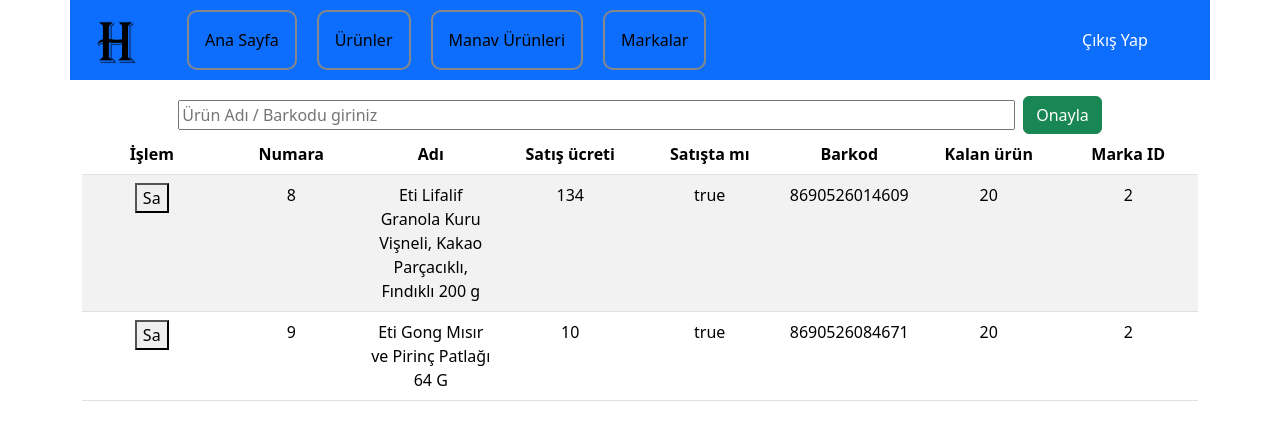
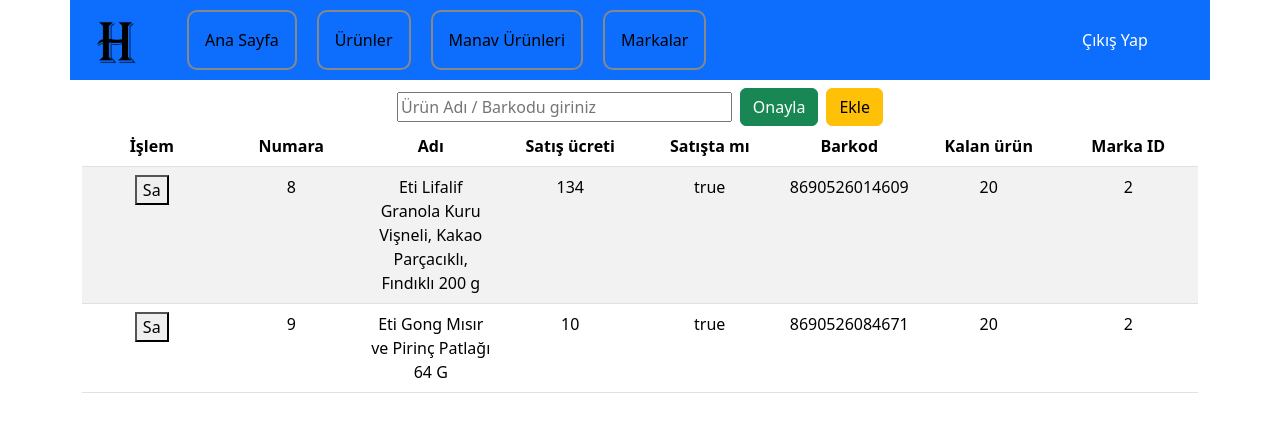
Before and after one commit to Nereplameri/React-Market, a React (Vite) app in the folder react-market/: page /productList in a window 1280 px wide. Shown: the top 440 px of the page. Built offline with nearby package versions, Linux system fonts and the light colour scheme.

Commit message:
Backup V0.1

```diff
--- a/react-market/index.html
+++ b/react-market/index.html
@@ -16,5 +16,10 @@
   <body>
     <div id="root"></div>
     <script type="module" src="/src/main.jsx"></script>
+    <script
+      src="https://cdn.jsdelivr.net/npm/bootstrap@5.3.8/dist/js/bootstrap.bundle.min.js"
+      integrity="sha384-FKyoEForCGlyvwx9Hj09JcYn3nv7wiPVlz7YYwJrWVcXK/BmnVDxM+D2scQbITxI"
+      crossorigin="anonymous"
+    ></script>
   </body>
 </html>
--- a/react-market/src/components/ListEntites.jsx
+++ b/react-market/src/components/ListEntites.jsx
@@ -1,24 +1,90 @@
-export default function ListEntities({ data, tableHead }) {
+// Data: Ekrana yazılacak JSON veri.
+// TableHead: Json veriler tablo halde yazılabilmesi için gereken başlıkların listesi. Örneğin: ["id", "Adı", ...]
+export default function ListEntities({ data, tableHead, UIFiliter }) {
+  // Objenin value 'lerini listeye döküp, iteratif hale getiriyoruz
   let list = [];
-
   for (let i of data) {
     list.push(Object.values(i));
   }
+  // ------------- \\
 
-  const object = Object.values(data[0]);
+  // Database 'ye veri göndermek için Modal 'da gösterilecek yapıyı ayarlıyoruz.
+
+  let dataField = Object.keys(data[0]);
+
+  console.log(dataField);
+  for (let forbiden of UIFiliter)
+    if (dataField.includes(forbiden)) {
+      let iTarget = dataField.indexOf(forbiden);
+      dataField.splice(iTarget, 1);
+    }
+
+  // dataField : Modal 'da kullanacağımız field 'lerdir.
+  // ------------- \\
   return (
     <>
-      <p>{console.log(list)}</p>
       <section className="container" style={{ height: "90vh" }}>
-        <div className="setFlexsMiddle">
+        <div className="setFlexsMiddle mt-2">
           <input
             placeholder="Ürün Adı / Barkodu giriniz"
             type="text"
-            className="w-75"
+            style={{ width: "30%" }}
           />
           <button className="btn btn-success ms-2">Onayla</button>
+          <button
+            className="btn btn-warning ms-2"
+            type="button"
+            data-bs-toggle="modal"
+            data-bs-target="#myModal"
+          >
+            Ekle
+          </button>
         </div>
 
+        {/* Modal */}
+        <div className="modal" id="myModal" data-bs-backdrop="static">
+          <div className="modal-dialog modal-xl">
+            <div className="modal-content">
+              <div className="modal-header">
+                <h2>Düzenleme Modu</h2>
+                <button
+                  className="btn-close"
+                  type="button"
+                  data-bs-dismiss="modal"
+                ></button>
+              </div>
+              <div className="modal-body">
+                <form>
+                  {dataField.map((m) => (
+                    <div className="row">
+                      <div className="col-3 setFlexsMiddle">
+                        <label name="Ad" className="form-label m-0">
+                          {m}
+                        </label>
+                      </div>
+                      <div className="col-9">
+                        <input type="text" name="" className="form-control" />
+                      </div>
+                    </div>
+                  ))}
+                </form>
+              </div>
+              <div className="modal-footer">
+                <button
+                  className="btn btn-light"
+                  type="button"
+                  data-bs-dismiss="modal"
+                >
+                  İptal et
+                </button>
+                <button className="btn btn-primary">Kaydet</button>
+              </div>
+            </div>
+          </div>
+        </div>
+        {/* Modal */}
+
+        {/* Listede görüntülenecekler: */}
         <table className="table table-striped" style={{ tableLayout: "fixed" }}>
           <thead>
             <tr>
--- a/react-market/src/pages/ProductList.jsx
+++ b/react-market/src/pages/ProductList.jsx
@@ -2,9 +2,10 @@
 import Navbar from "../components/Navbar";
 
 export default function ProductList() {
+  // Saf data
   const prodcts = [
     {
-      key: 8,
+      id: 8,
       name: "Eti Lifalif Granola Kuru Vişneli, Kakao Parçacıklı, Fındıklı 200 g",
       sellPrice: 134.0,
       isPresented: "true",
@@ -13,7 +14,7 @@
       brandId: 2,
     },
     {
-      key: 9,
+      id: 9,
       name: "Eti Gong Mısır ve Pirinç Patlağı 64 G",
       sellPrice: 10.0,
       isPresented: "true",
@@ -23,6 +24,10 @@
     },
   ];
 
+  // UI işlemi için gönderilen veriden filitrelenecek field 'ler
+  const UIFiliter = ["id"];
+
+  // Tablo sütunlarının isimleri
   const tableHead = [
     "Numara",
     "Adı",
@@ -36,7 +41,11 @@
   return (
     <>
       <Navbar />
-      <ListEntities data={prodcts} tableHead={tableHead} />
+      <ListEntities
+        data={prodcts}
+        tableHead={tableHead}
+        UIFiliter={UIFiliter}
+      />
     </>
   );
 }
```
